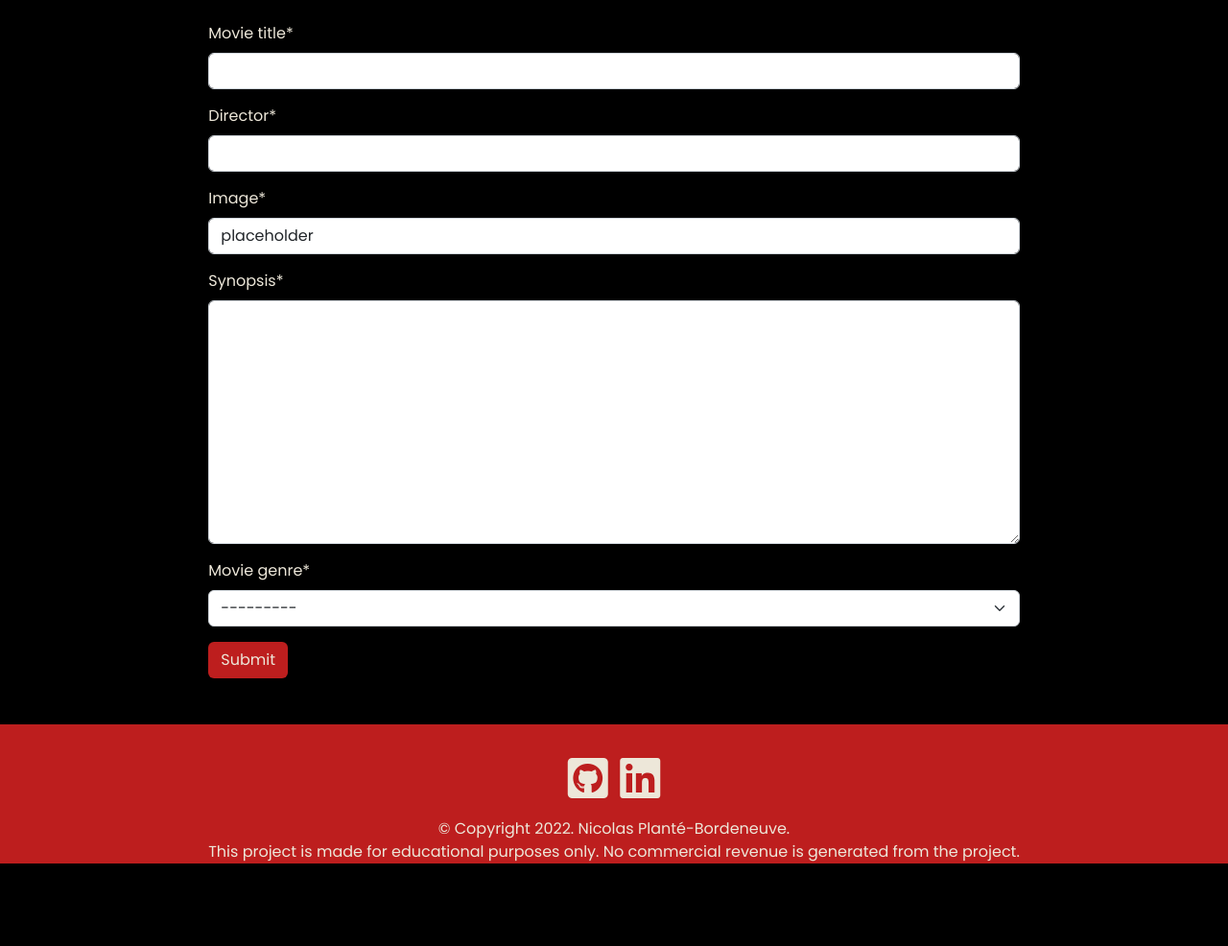
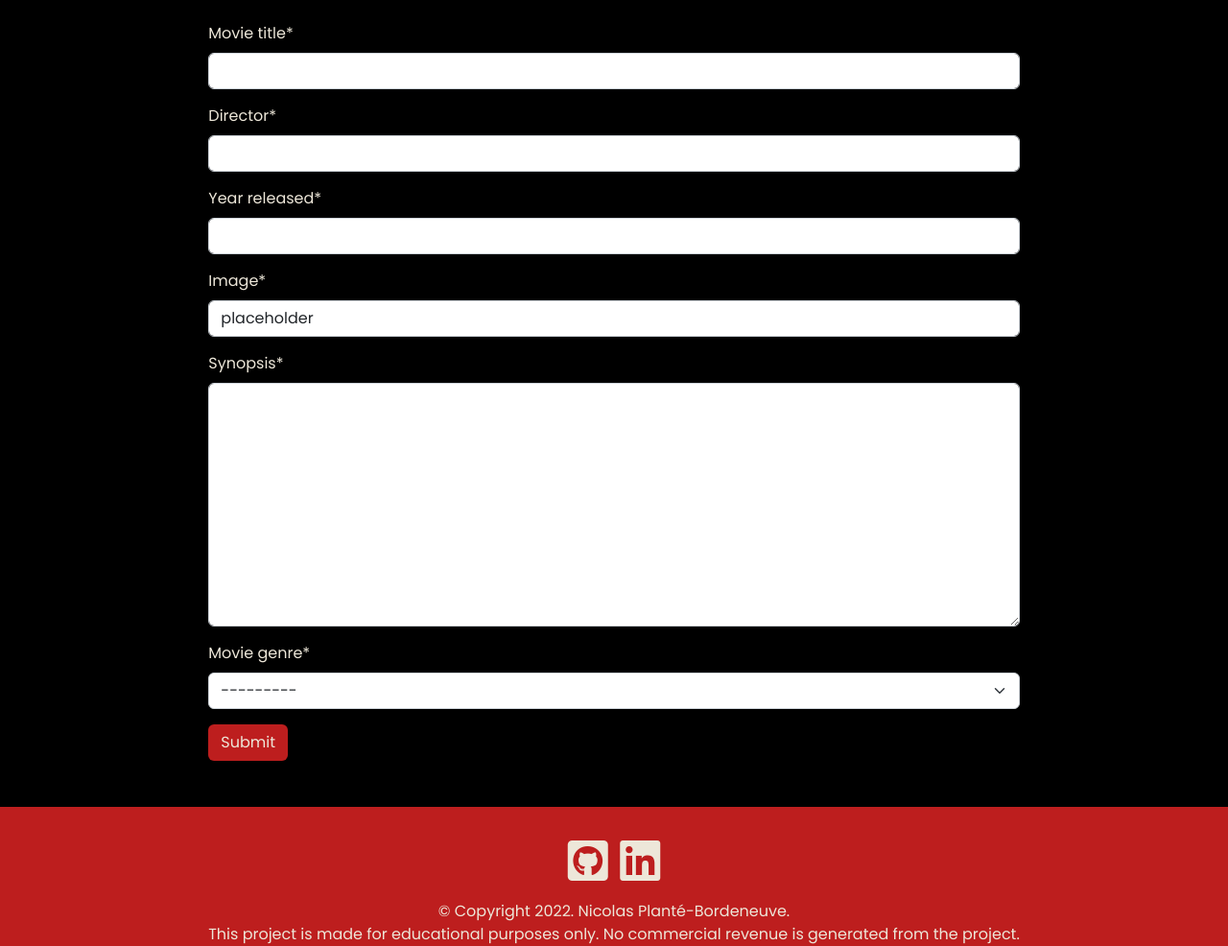
Before and after one commit to nfepb/WatchIt-Django-App-PP4, a Django app: page /add_movie/ in a window 1280 px wide. Shown: the part 308-1294 px from the top of the page at 96% size. Before the commit the page ends 1208 px from the top, so only its background shows below. Run offline with Django 3.2, Linux system fonts and the light colour scheme; the visitor is signed in with stand-in values (Sample User, id 1); data that the repository does not hold is empty; some libraries are stand-ins or nearby versions.

Commit message:
Adds Datepicker plus package for date input in the form for add_movie.

```diff
--- a/movie/forms.py
+++ b/movie/forms.py
@@ -1,5 +1,6 @@
 from .models import Review, Movie
 from django import forms
+from bootstrap_datepicker_plus.widgets import DatePickerInput
 
 
 class MovieForm(forms.ModelForm):
@@ -30,5 +31,8 @@ class AddMovieForm(forms.ModelForm):
         movie model
         """
         model = Movie
-        fields = ('movie_title', 'director', 'movie_poster',
+        fields = ('movie_title', 'director', 'year_released', 'movie_poster',
                   'synopsis', 'movie_genre')
+        widgets = {
+            'year_released': DatePickerInput(options={"format": "MM/DD/YYYY"})
+        }
--- a/movie/templates/add_movie.html
+++ b/movie/templates/add_movie.html
@@ -10,6 +10,7 @@
   </div>
   <div class="row justify-content-center">
     <div class="col col-md-8">
+      {{ form.media }}
       <form
         action="."
         method="POST"
--- a/movie/views.py
+++ b/movie/views.py
@@ -3,6 +3,8 @@ from django.views.generic import ListView, View, CreateView
 from .models import Movie, Review, WatchlistItem, Genre
 from django.contrib.auth.mixins import LoginRequiredMixin
 from .forms import AddMovieForm, MovieForm
+from django.utils.text import slugify
+from django.contrib import messages
 
 
 class HomepageList(ListView):
--- a/requirements.txt
+++ b/requirements.txt
@@ -5,6 +5,7 @@ dj-database-url==0.5.0
 dj3-cloudinary-storage==0.0.6
 Django==3.2.16
 django-allauth==0.51.0
+django-bootstrap-datepicker-plus==5.0.2
 django-braces==1.15.0
 django-crispy-forms==1.14.0
 django-model-utils==4.3.1
@@ -12,6 +13,7 @@ django-star-ratings==0.9.2
 gunicorn==20.1.0
 oauthlib==3.2.2
 psycopg2==2.9.5
+pydantic==1.10.2
 PyJWT==2.6.0
 python3-openid==3.2.0
 pytz==2022.6
--- a/watchit/settings.py
+++ b/watchit/settings.py
@@ -51,6 +51,7 @@ INSTALLED_APPS = [
     'star_ratings',
     'crispy_forms',
     'crispy_bootstrap5',
+    'bootstrap_datepicker_plus',
     'movie',
 ]
 
```
Also changed, not shown: README.md.
